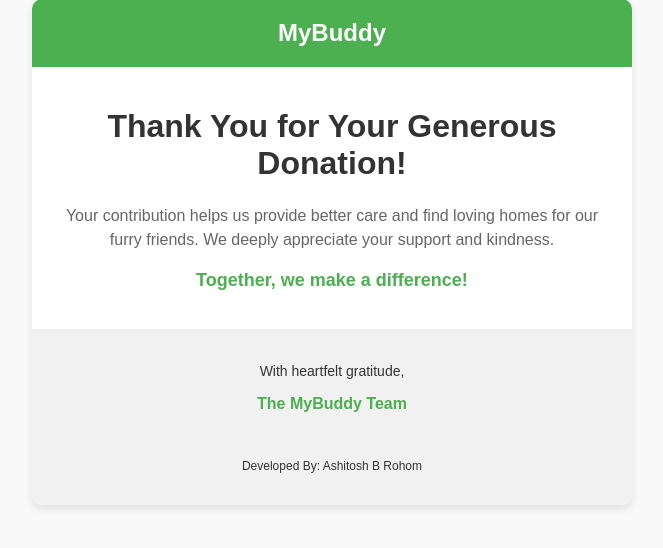
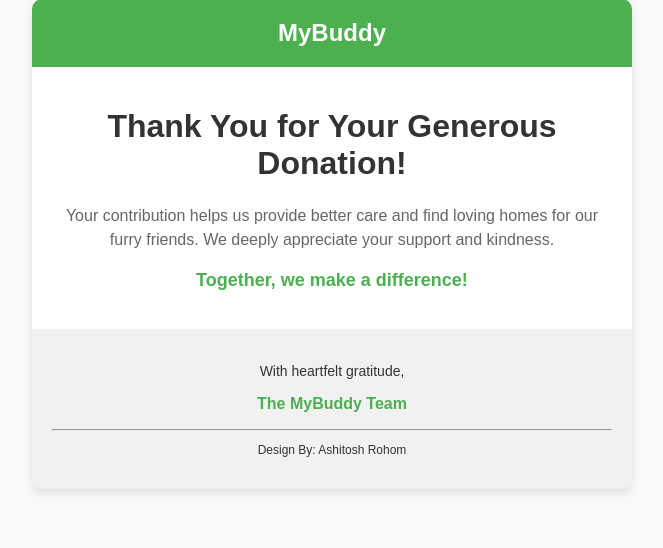
Before and after one commit to ashurohom/MyBuddyProject, a Django app: template mybuddy/template/email.html in a window 1280 px wide. Shown: the part 29-577 px from the top of the page, without its empty margins (308-971 px from the left). Run offline with Django 5.2, Linux system fonts and the light colour scheme; the template is opened without the code that fills it, so the values that code supplies are empty.

Commit message:
add email

```diff
--- a/mybuddy/template/email.html
+++ b/mybuddy/template/email.html
@@ -26,8 +26,8 @@
     <tr>
       <td style="background-color: #f1f1f1; padding: 20px; text-align: center; border-bottom-left-radius: 10px; border-bottom-right-radius: 10px;">
         <p style="font-size: 14px; color: #333333;">With heartfelt gratitude,</p>
-        <p style="font-size: 16px; font-weight: bold; color: #4CAF50;">The MyBuddy Team</p><br>
-        <p style="font-size: 12px; color: #333333;">Developed By: Ashitosh B Rohom</p>
+        <p style="font-size: 16px; font-weight: bold; color: #4CAF50;">The MyBuddy Team</p><hr>
+        <p style="font-size: 12px; color: #333333;">Design By: Ashitosh Rohom</p>
       </td>
     </tr>
     {% comment %} <tr>
```
